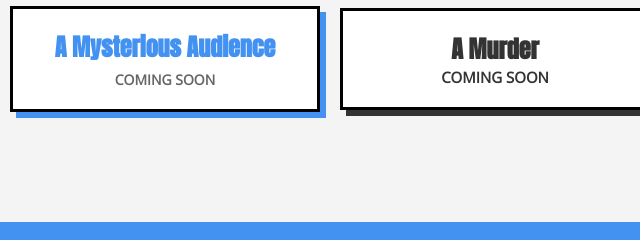
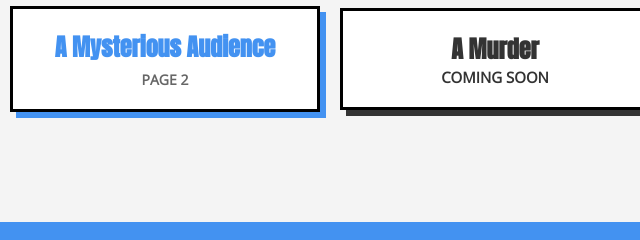
Before and after one commit to KnowFlux/knowflux.github.io, a plain HTML site: page chapters.html in a window 1280 px wide. Shown: the part 285-525 px from the top of the page, 475-1115 px from the left. Drawn offline with nearby package versions, Linux system fonts and the light colour scheme.

Commit message:
Update chapters.html

```diff
--- a/chapters.html
+++ b/chapters.html
@@ -47,7 +47,7 @@
       <a href = "page2.html" class="feature-link">
         <div class = "poetry-box">
           <h3>A Mysterious Audience</h3>
-          <div class = "subheading">COMING SOON</div>
+          <div class = "subheading">PAGE 2</div>
         </div>
       </a>
       <a href = "comingsoon.html" class = "feature-link">
```
